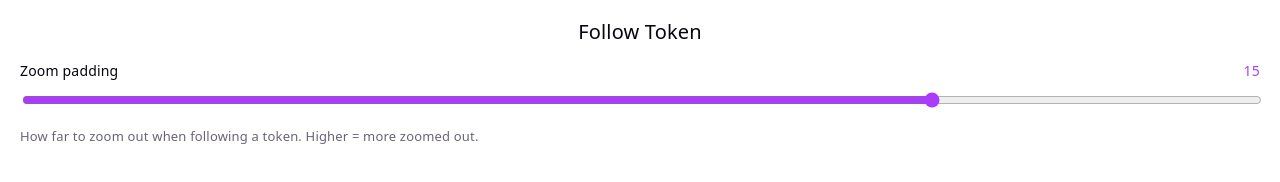
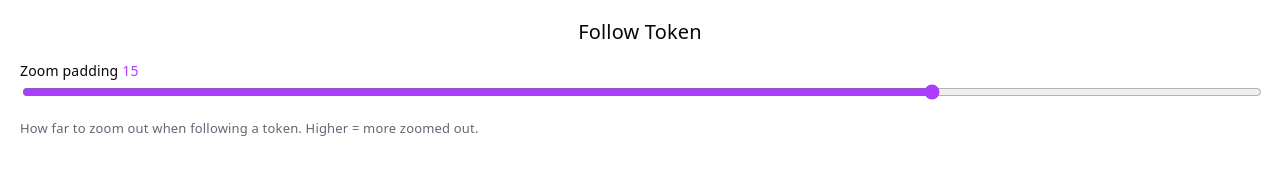
Before and after one commit to RockssJoke/OwlbearGameMode, a website built with Vite: page index.html in a window 1280 px wide. Built offline with nearby package versions, Linux system fonts and the light colour scheme; what @owlbear-rodeo/sdk would draw is missing.

Commit message:
last test?

```diff
--- a/src/style.css
+++ b/src/style.css
@@ -17,8 +17,6 @@
   text-rendering: optimizeLegibility;
   -webkit-font-smoothing: antialiased;
   -moz-osx-font-smoothing: grayscale;
-  min-height: 100px;
-  overflow: hidden;
 }
 
 @media (prefers-color-scheme: dark) {
@@ -55,7 +53,6 @@ h1 {
 }
 
 #settings label {
-  display: flex;
   justify-content: space-between;
   font-size: 14px;
   color: var(--text-h);
```
